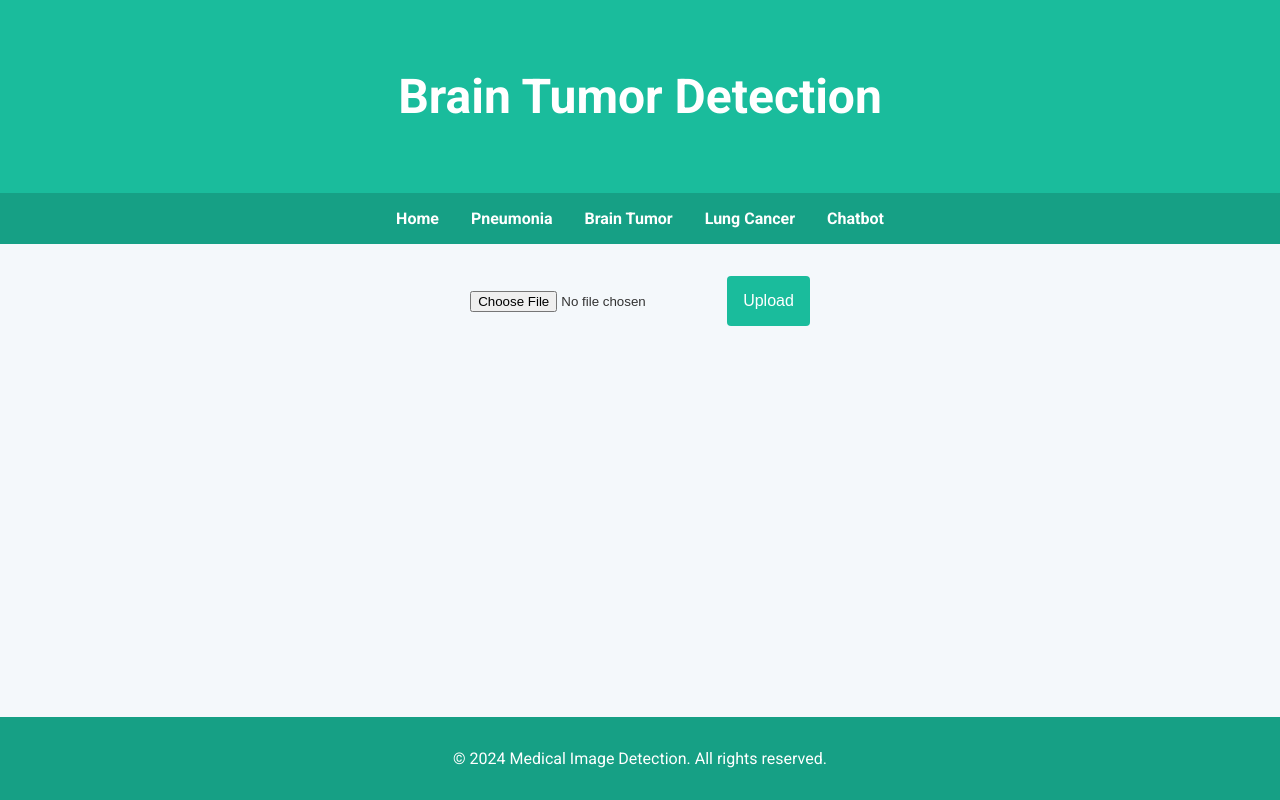
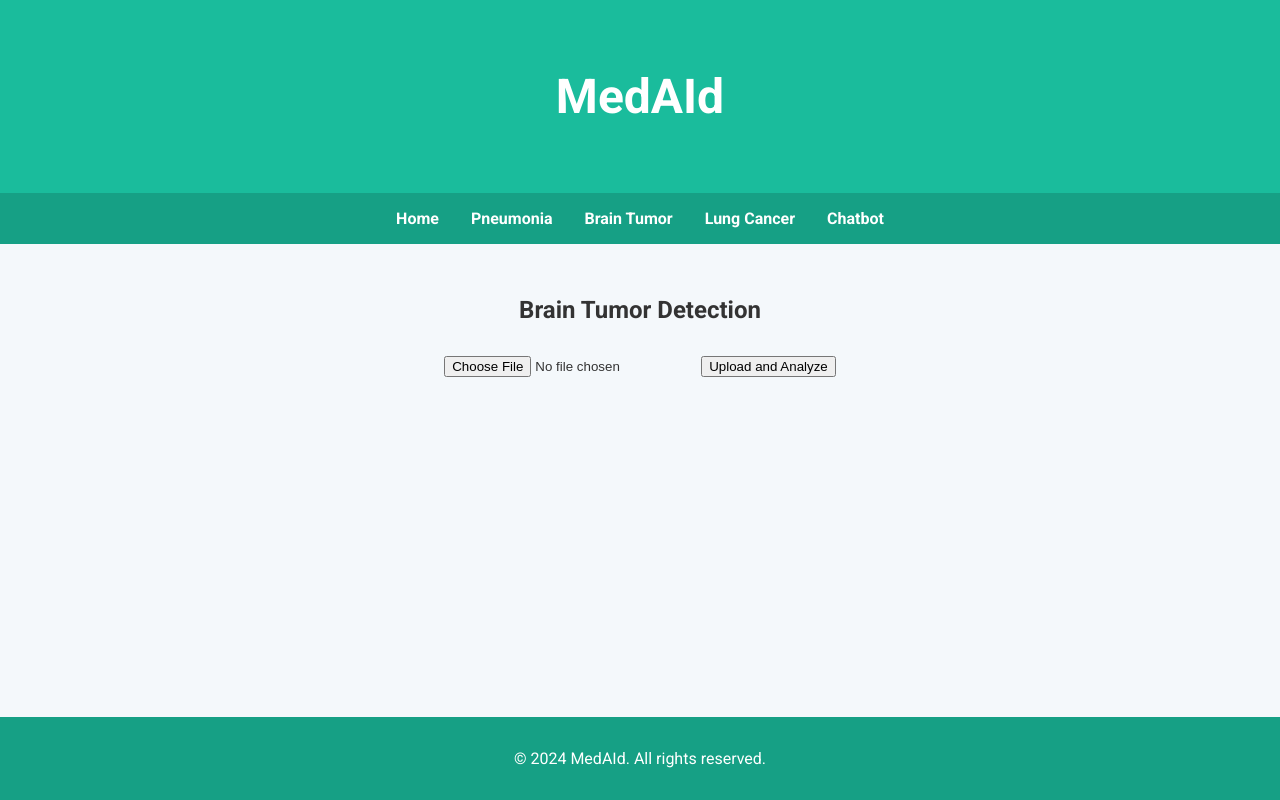
Before and after one commit to sumedhghatti/UTD_Website, a Flask app: page /brain_tumor in a window 1280 px wide. Run offline with Flask 3, Linux system fonts and the light colour scheme.

Commit message:
Update brain_tumor.html

```diff
--- a/templates/brain_tumor.html
+++ b/templates/brain_tumor.html
@@ -3,7 +3,7 @@
 <head>
     <meta charset="UTF-8">
     <meta name="viewport" content="width=device-width, initial-scale=1.0">
-    <title>Brain Tumor Detection</title>
+    <title>MedAId - Brain Tumor Detection</title>
     <link href="https://fonts.googleapis.com/css2?family=Roboto:wght@400;700&display=swap" rel="stylesheet">
     <link rel="stylesheet" href="https://cdnjs.cloudflare.com/ajax/libs/font-awesome/6.0.0-beta3/css/all.min.css">
     <style>
@@ -40,38 +40,6 @@
             padding: 2em;
             text-align: center;
         }
-        .form-container {
-            margin: auto;
-            max-width: 600px;
-        }
-        .form-container form {
-            margin-bottom: 1em;
-        }
-        .form-container input[type="file"] {
-            margin-bottom: 1em;
-        }
-        .form-container input[type="submit"] {
-            background-color: #1abc9c;
-            border: none;
-            color: white;
-            padding: 1em;
-            cursor: pointer;
-            border-radius: 4px;
-            font-size: 1em;
-        }
-        .form-container input[type="submit"]:hover {
-            background-color: #16a085;
-        }
-        img {
-            max-width: 100%;
-            height: auto;
-            border-radius: 8px;
-        }
-        .prediction {
-            font-size: 1.2em;
-            margin: 1em 0;
-            font-weight: bold;
-        }
         footer {
             background-color: #16a085;
             color: white;
@@ -81,11 +49,23 @@
             width: 100%;
             bottom: 0;
         }
+        img {
+            max-width: 100%;
+            height: auto;
+            border-radius: 8px;
+            margin-bottom: 1em;
+        }
+        .upload-form {
+            margin: 2em 0;
+        }
+        .result {
+            margin-top: 2em;
+        }
     </style>
 </head>
 <body>
     <header>
-        <h1>Brain Tumor Detection</h1>
+        <h1>MedAId</h1>
     </header>
     <nav>
         <a href="/">Home</a>
@@ -95,19 +75,19 @@
         <a href="/chatbot">Chatbot</a>
     </nav>
     <div class="container">
-        <div class="form-container">
-            <form action="/brain_tumor" method="post" enctype="multipart/form-data">
-                <input type="file" name="file" required>
-                <input type="submit" value="Upload">
-            </form>
-            {% if prediction %}
-            <div class="prediction">Prediction: {{ prediction }}</div>
+        <h2>Brain Tumor Detection</h2>
+        <form class="upload-form" action="/brain_tumor" method="post" enctype="multipart/form-data">
+            <input type="file" name="file" accept="image/*">
+            <button type="submit">Upload and Analyze</button>
+        </form>
+        {% if prediction %}
+        <div class="result">
+            <h3>Prediction: {{ prediction }}</h3>
             <img src="{{ img_path }}" alt="Uploaded Image">
-            {% endif %}
         </div>
+        {% endif %}
     </div>
     <footer>
-        <p>&copy; 2024 Medical Image Detection. All rights reserved.</p>
-    </footer>
-</body>
-</html>
+        <p>&copy; 2024 MedAId. All rights reserved.</p>
+    </body>
+    </html>
```
